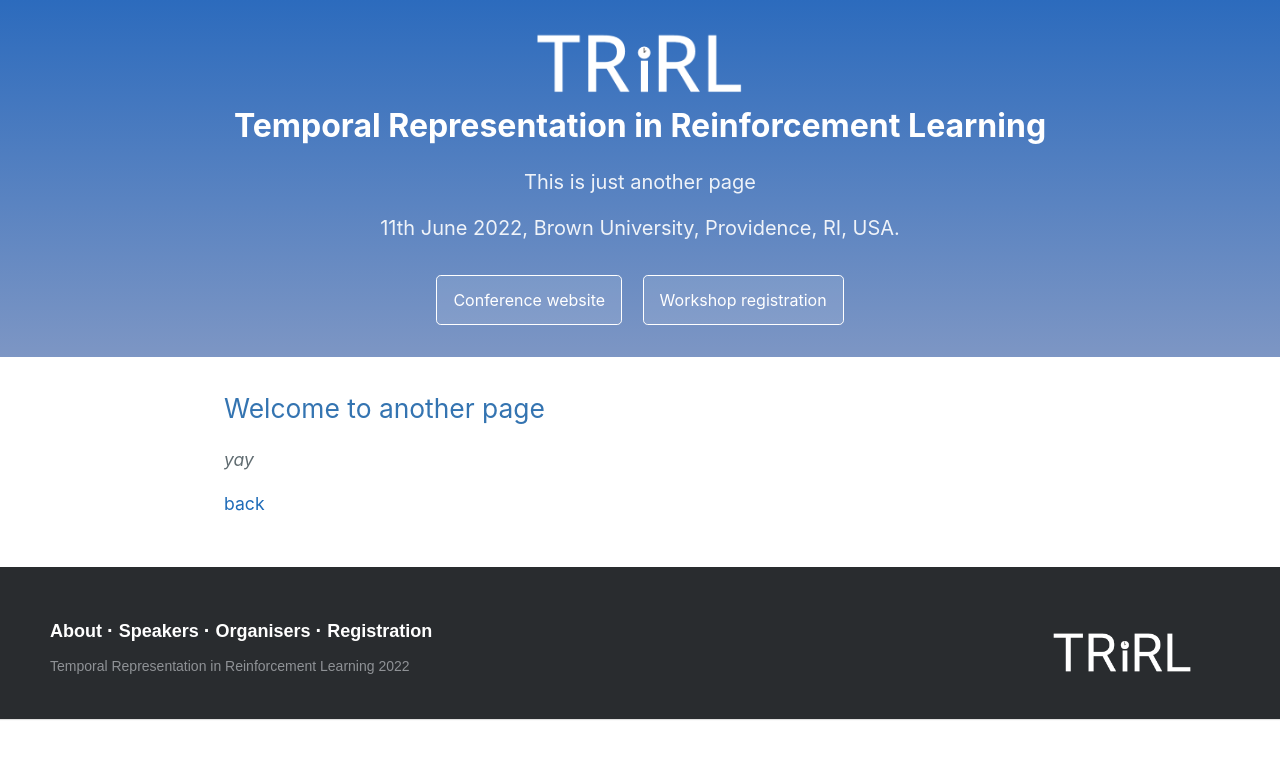
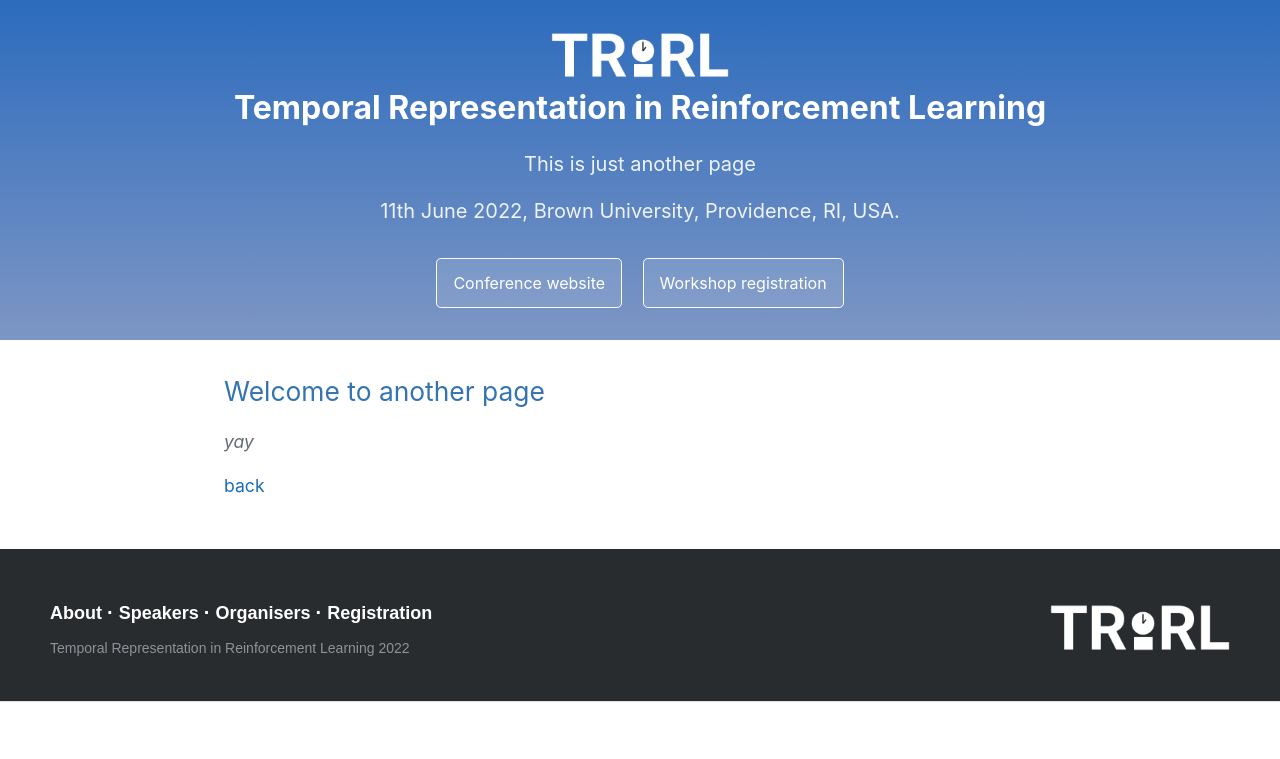
Before and after one commit to TRiRLworkshop/TRiRLworkshop.github.io, a Jekyll site: the page built from another-page.md, in a window 1280 px wide. Shown: the top 759 px of the page. Built offline with Jekyll 4.4.1, drawn with Linux system fonts in a browser that asks for light colours.

Commit message:
'new-version'

```diff
--- a/_layouts/default.html
+++ b/_layouts/default.html
@@ -11,12 +11,13 @@
     <meta name="apple-mobile-web-app-status-bar-style" content="black-translucent">
     <link rel="stylesheet" href="{{ '/assets/css/style.css?v=' | append: site.github.build_revision | relative_url }}">
     {% include head-custom.html %}
+    <link rel="icon" href="/favicon3.svg">
   </head>
   <body>
     <a id="skip-to-content" href="#content">Skip to the content.</a>
 
     <header class="page-header" role="banner">
-      <img src="/img/white-trans.gif" width=18% alt="TRiRL">
+      <img src="/img/white-trans-2.gif" width=15% alt="TRiRL">
       <h1 class="project-name">Temporal Representation in Reinforcement Learning</h1>
       <h2 class="project-tagline">{{ page.description | default: site.description | default: site.github.project_tagline }}</h2>
       <h2 class="project-tagline">11th June 2022, Brown University, Providence, RI, USA.</h2>
@@ -32,7 +33,7 @@
   <footer class="footer-distributed">
 
     <div class="footer-right">
-      <img class="img-footer" alt="trirl" src="img/trirl.gif">
+      <img class="img-footer" alt="trirl" src="img/white-trans-2.gif">
     </div>
 
     <div class="footer-left">
--- a/_sass/jekyll-theme-cayman.scss
+++ b/_sass/jekyll-theme-cayman.scss
@@ -464,7 +464,7 @@ a {
 
 .footer-distributed .footer-right {
   float: right;
-  margin-top: 0px;
+  margin-top: 10px;
   max-width: 180px;
 }
 
@@ -484,7 +484,7 @@ a {
 
 .img-footer {
   display: inline-block;
-  width: 80%;
+  width: 100%;
   // justify-content: center;
   // height: auto;
 }
```
Also changed, not shown: README.md, favicon3.svg (added), img/black-trans-2.gif (added), img/black-transparent.gif (deleted), img/trirl.gif (deleted), img/white-trans-2.gif (added), img/white-trans.gif (deleted), 2 other files.
